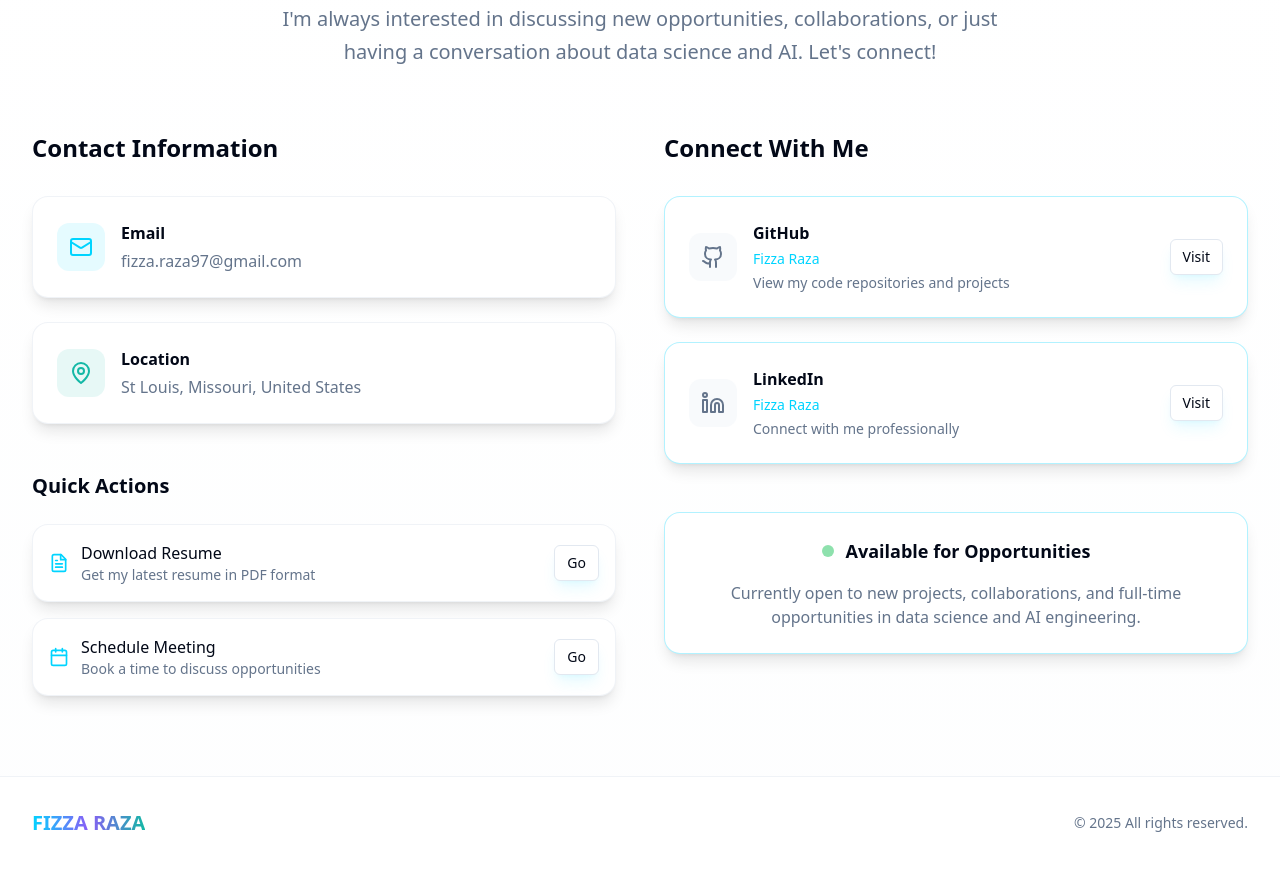
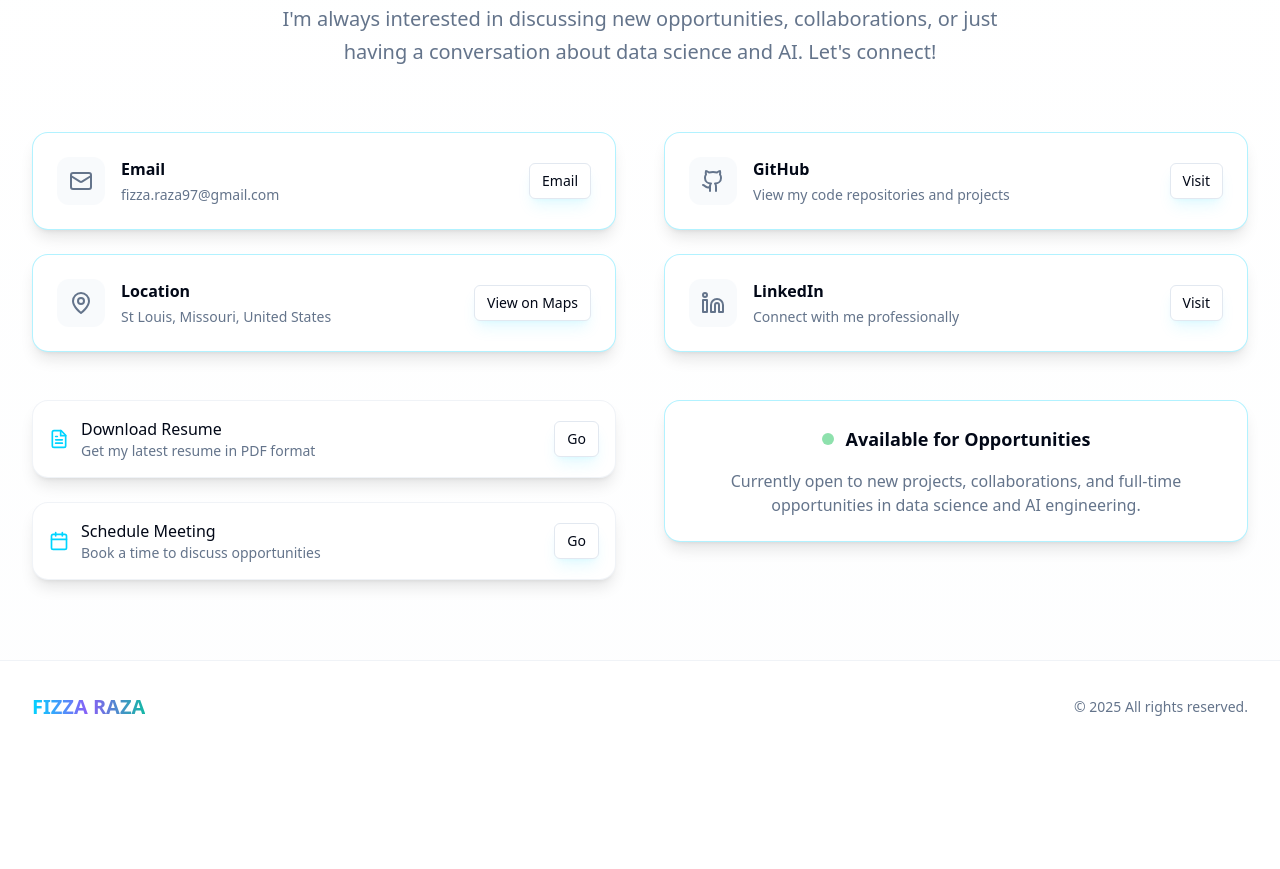
Before and after one commit to FizzaRaza97/FizzaRaza97.github.io, a React (Vite) app: page / in a window 1280 px wide. Shown: the part 8760-9629 px from the top of the page. After the commit the page ends 9513 px from the top, so only its background shows below. Built offline with nearby package versions, Linux system fonts and the light colour scheme.

Commit message:
update contact info

```diff
--- a/src/components/ContactSection.tsx
+++ b/src/components/ContactSection.tsx
@@ -62,13 +62,6 @@ const ContactSection: React.FC = () => {
             whileInView="visible"
             viewport={{ once: true, amount: 0.05 }}
           >
-            <motion.h3
-              variants={itemVariants}
-              className="text-2xl font-semibold mb-8 text-foreground"
-            >
-              Contact Information
-            </motion.h3>
-
             <div className="space-y-6">
               {contactInfo.map((info, index) => (
                 <motion.div
@@ -77,21 +70,24 @@ const ContactSection: React.FC = () => {
                   whileHover={{ scale: 1.02, x: 10 }}
                   transition={{ duration: 0.2 }}
                 >
-                  <Card className="glass-card hover-lift cursor-pointer group">
+                  <Card className="glass-card hover-lift group glow-border">
                     <CardContent className="p-6">
                       <div className="flex items-center space-x-4">
-                        <div className={`p-3 rounded-xl ${info.bgColor}`}>
-                          <info.icon className={`h-6 w-6 ${info.color}`} />
+                        <div className="p-3 rounded-xl bg-secondary/50">
+                          <info.icon className="h-6 w-6 text-muted-foreground group-hover:text-ai-cyan transition-colors duration-300" />
                         </div>
                         <div className="flex-1">
                           <h4 className="font-semibold text-foreground mb-1">{info.title}</h4>
-                          <a
-                            href={info.link}
-                            className="text-muted-foreground hover:text-ai-cyan transition-colors duration-300"
-                          >
-                            {info.value}
-                          </a>
+                          <p className="text-sm text-muted-foreground">{info.value}</p>
                         </div>
+                        <Button
+                          variant="outline"
+                          size="sm"
+                          className="glow-border"
+                          onClick={() => window.open(info.link, '_blank')}
+                        >
+                          {info.title === "Email" ? "Email" : "View on Maps"}
+                        </Button>
                       </div>
                     </CardContent>
                   </Card>
@@ -104,8 +100,7 @@ const ContactSection: React.FC = () => {
               variants={itemVariants}
               className="mt-12"
             >
-              <h4 className="text-xl font-semibold mb-6 text-foreground">Quick Actions</h4>
-              <div className="space-y-4">
+              <div className="space-y-6">
                 {quickActions.map((action, index) => (
                   <motion.div
                     key={index}
@@ -113,7 +108,7 @@ const ContactSection: React.FC = () => {
                     whileHover={{ scale: 1.02 }}
                     transition={{ duration: 0.2 }}
                   >
-                    <Card className="glass-card hover-lift cursor-pointer group">
+                    <Card className="glass-card hover-lift group">
                       <CardContent className="p-4">
                         <div className="flex items-center justify-between">
                           <div className="flex items-center space-x-3">
@@ -147,13 +142,6 @@ const ContactSection: React.FC = () => {
             whileInView="visible"
             viewport={{ once: true, amount: 0.05 }}
           >
-            <motion.h3
-              variants={itemVariants}
-              className="text-2xl font-semibold mb-8 text-foreground"
-            >
-              Connect With Me
-            </motion.h3>
-
             <div className="space-y-6">
               {socialLinks.map((social, index) => (
                 <motion.div
@@ -162,7 +150,7 @@ const ContactSection: React.FC = () => {
                   whileHover={{ scale: 1.05, y: -5 }}
                   transition={{ duration: 0.2 }}
                 >
-                  <Card className="glass-card hover-lift cursor-pointer group glow-border">
+                  <Card className="glass-card hover-lift group glow-border">
                     <CardContent className="p-6">
                       <div className="flex items-center space-x-4">
                         <div className="p-3 rounded-xl bg-secondary/50">
@@ -170,7 +158,6 @@ const ContactSection: React.FC = () => {
                         </div>
                         <div className="flex-1">
                           <h4 className="font-semibold text-foreground mb-1">{social.name}</h4>
-                          <p className="text-sm text-ai-cyan font-medium mb-1">{social.username}</p>
                           <p className="text-sm text-muted-foreground">{social.description}</p>
                         </div>
                         <Button
--- a/src/data/contactData.ts
+++ b/src/data/contactData.ts
@@ -12,7 +12,6 @@ export interface ContactInfo {
 export interface SocialLink {
   icon: typeof Github;
   name: string;
-  username: string;
   url: string;
   description: string;
   color: string;
@@ -48,7 +47,6 @@ export const socialLinks: SocialLink[] = [
   {
     icon: Github,
     name: "GitHub",
-    username: "Fizza Raza",
     url: 'https://github.com/FizzaRaza97',
     description: "View my code repositories and projects",
     color: "hover:text-gray-400",
@@ -56,8 +54,7 @@ export const socialLinks: SocialLink[] = [
   {
     icon: Linkedin,
     name: "LinkedIn",
-    username: "Fizza Raza",
-    url: "https://linkedin.com/in/fizzazafar",
+    url: "https://www.linkedin.com/in/fizzaraza12",
     description: "Connect with me professionally",
     color: "hover:text-blue-400",
   },
```
